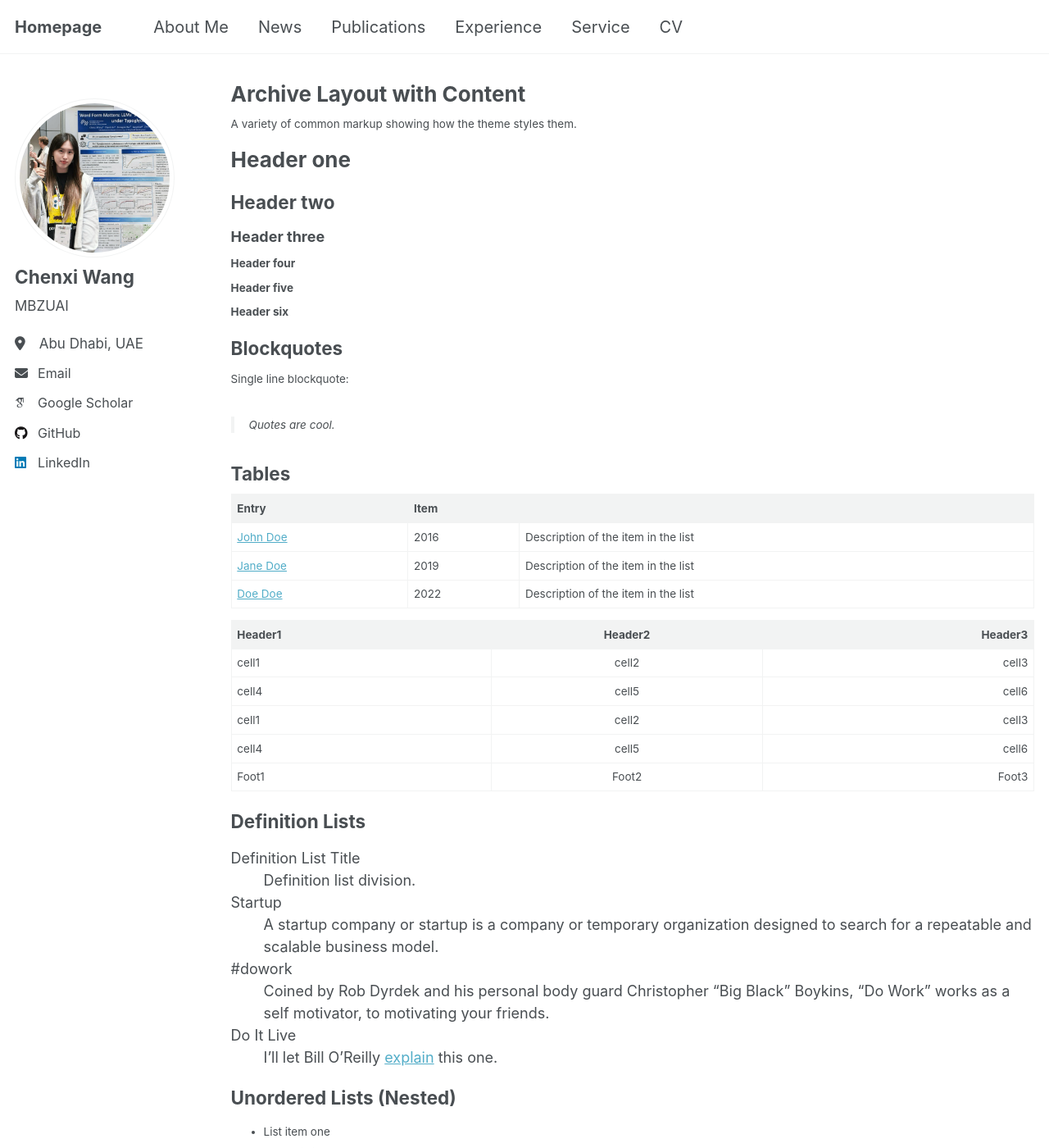
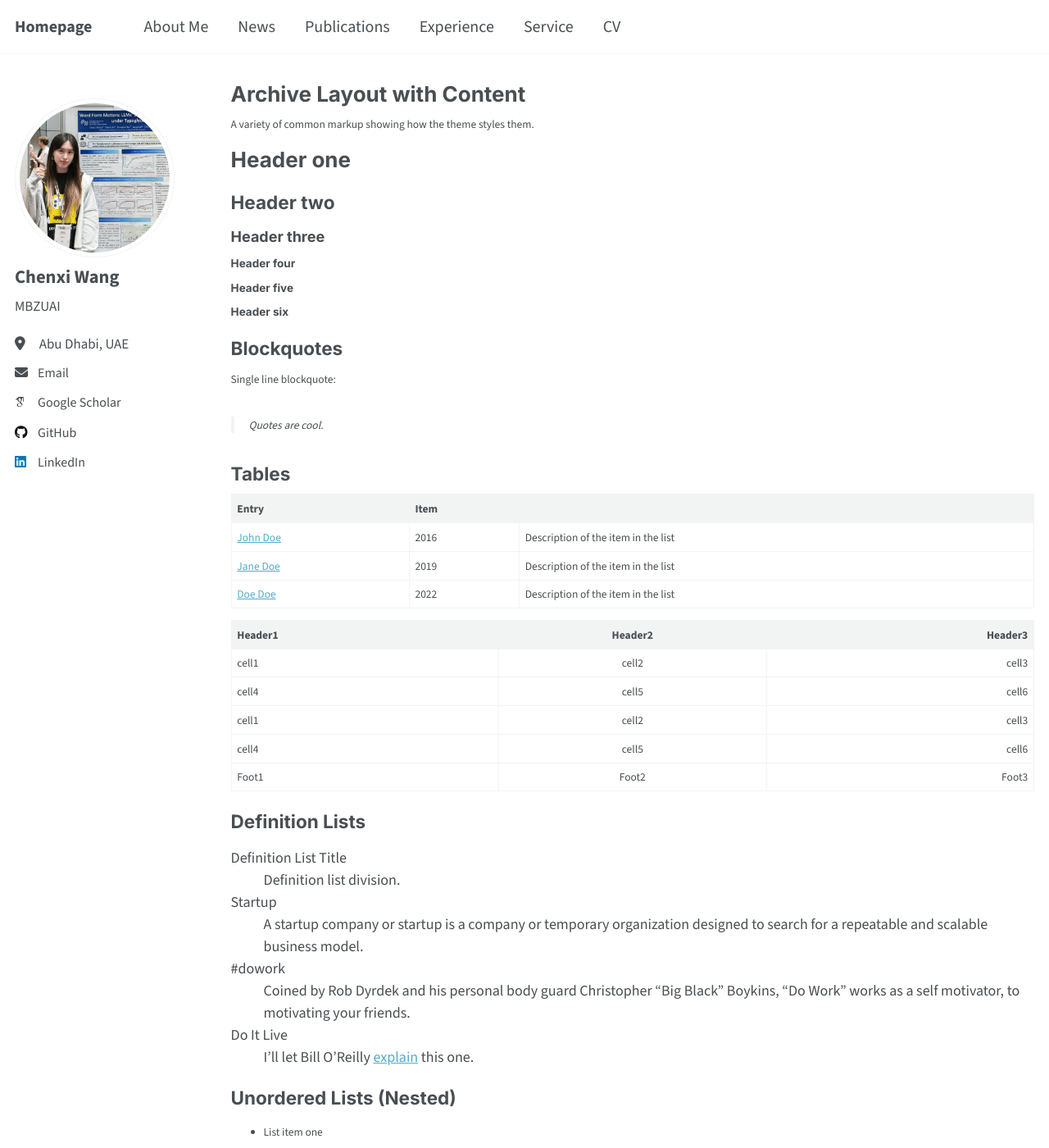
Before and after one commit to Aurora-cx/Aurora-cx.github.io, a Jekyll site: the page built from _pages/archive-layout-with-content.md, in a window 1280 px wide and 1400 px high. Shown: the whole window at 82% size. Built offline with Jekyll 4.4.1, drawn with Linux system fonts in a browser that asks for light colours; some web fonts are replaced; a script that is not in the unit is left out.

Commit message:
Update font families: Inter for headings, Source Sans 3 for body, JetBrains Mono for code

```diff
--- a/_includes/head/custom.html
+++ b/_includes/head/custom.html
@@ -1,6 +1,11 @@
 {% include base_path %}
 
 <!-- start custom head snippets -->
+
+<!-- Google Fonts -->
+<link rel="preconnect" href="https://fonts.googleapis.com">
+<link rel="preconnect" href="https://fonts.gstatic.com" crossorigin>
+<link href="https://fonts.googleapis.com/css2?family=Inter:wght@400;500;600;700&family=Source+Sans+3:wght@400;600;700&family=JetBrains+Mono&display=swap" rel="stylesheet">
 
 <!-- Support for Academicons -->
 <link rel="stylesheet" href="{{ base_path }}/assets/css/academicons.css"/>
--- a/_sass/_themes.scss
+++ b/_sass/_themes.scss
@@ -15,8 +15,8 @@ $indent-var                 : 1.3em;
 
 /* System typefaces */
 $serif                      : Georgia, Times, serif;
-$sans-serif                 : -apple-system, ".SFNSText-Regular", "San Francisco", "Roboto", "Segoe UI", "Helvetica Neue", "Lucida Grande", Arial, sans-serif;
-$monospace                  : Monaco, Consolas, "Lucida Console", monospace;
+$sans-serif                 : "Source Sans 3", "Open Sans", Arial, sans-serif;
+$monospace                  : "JetBrains Mono", Monaco, Consolas, monospace;
 
 /* Sans serif typefaces */
 $sans-serif-narrow          : $sans-serif;
@@ -39,8 +39,8 @@ $type-size-6                : 0.75em;   // ~12px
 $type-size-7                : 0.6875em; // ~11px
 $type-size-8                : 0.625em;  // ~10px
 
+$header-font-family         : "Inter", "Helvetica Neue", Helvetica, Arial, sans-serif;
 $global-font-family         : $sans-serif;
-$header-font-family         : $sans-serif;
 $caption-font-family        : $serif;
 
 /* ==========================================================================
```
